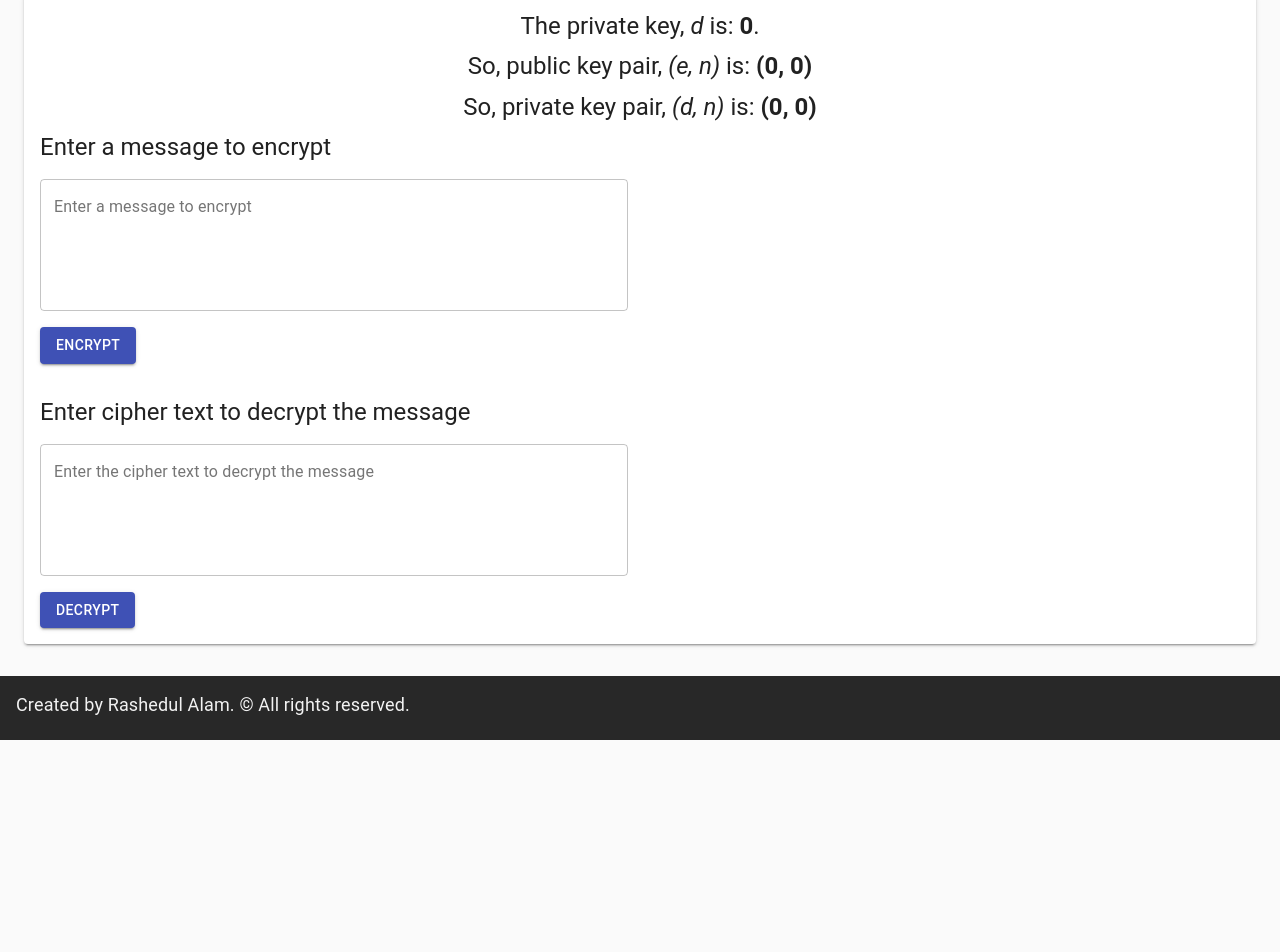
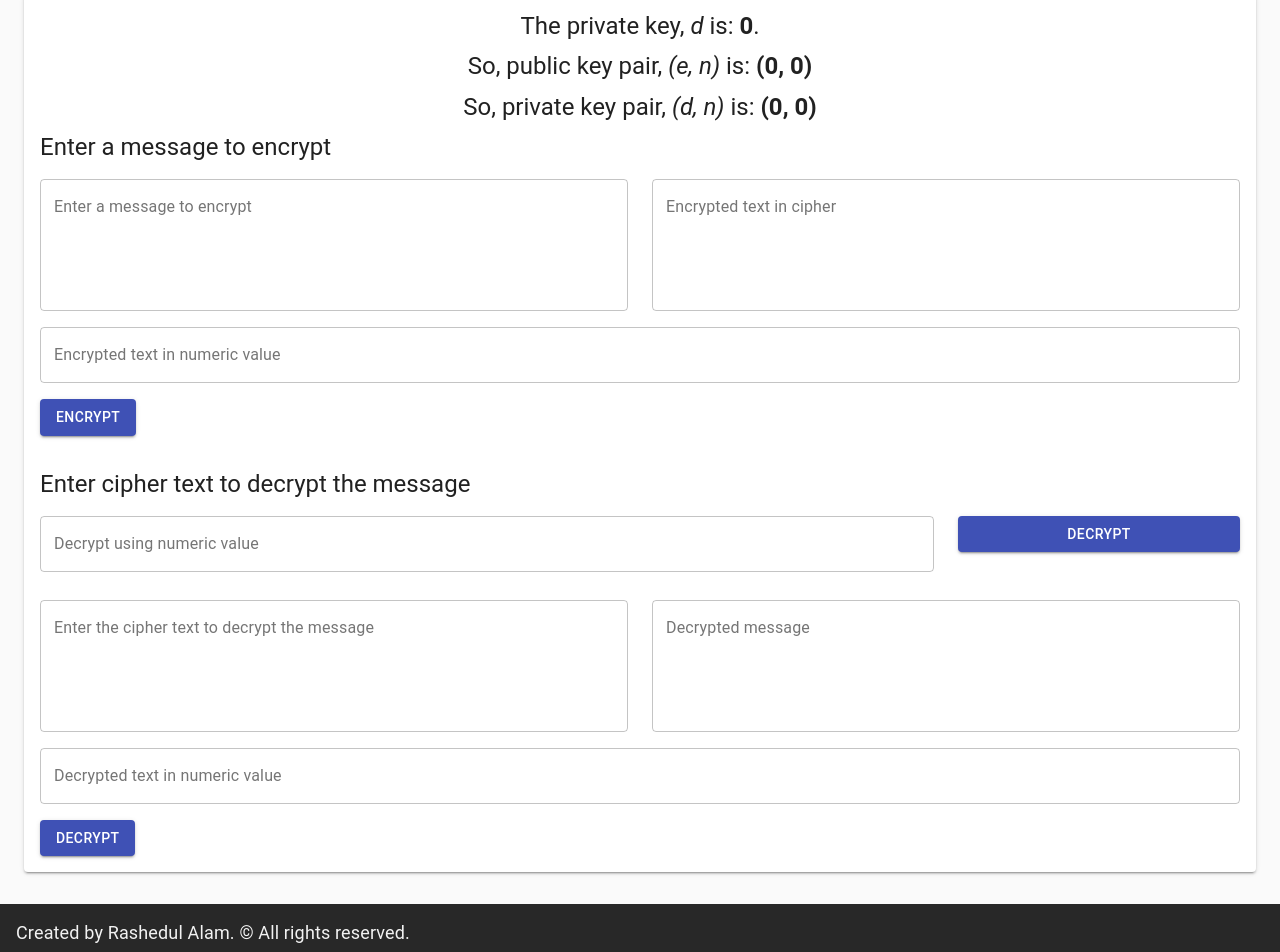
Before and after one commit to Ahasun/rsa-calculator-1, a React (Create React App) app: page / in a window 1280 px wide. Shown: the part 1344-2296 px from the top of the page. Before the commit the page ends 2084 px from the top, so only its background shows below. Built offline with nearby package versions, Linux system fonts and the light colour scheme.

Commit message:
Added numeric value option in case of mistranslation of the string

```diff
--- a/src/Reducer.js
+++ b/src/Reducer.js
@@ -12,6 +12,8 @@ export const initialState = {
   d: "0",
   cipher: "",
   message: "",
+  cipherInNumeric: [],
+  messageInNumeric: [],
   errorbag: [],
 };
 
@@ -106,7 +108,7 @@ const encryptMessage = (message, e, n, phi) => {
     const encrypted = power(character, e, n);
     cipher.push(encrypted.toString());
   }
-  return String.fromCharCode(...cipher);
+  return cipher;
 };
 
 const decryptCipher = (cipher, d, n) => {
@@ -122,12 +124,26 @@ const decryptCipher = (cipher, d, n) => {
     const decrypted = power(character, d, n);
     originalMessage.push(decrypted.toString());
   }
-  return String.fromCharCode(...originalMessage);
+  return originalMessage;
+};
+
+const decryptCipherFromNumeric = (cipherAsNumeric, d, n) => {
+  [d, n] = [BigInt(d), BigInt(n)];
+
+  if (d <= BigInt(0)) return "";
+  if (n <= BigInt(127)) return "";
+
+  const originalMessage = [];
+
+  cipherAsNumeric.forEach((character) => {
+    const decrypted = power(character, d, n);
+    originalMessage.push(decrypted.toString());
+  });
+
+  return originalMessage;
 };
 
 const reducer = (state, action) => {
-  console.log(action);
-  console.log(state);
   switch (action.type) {
     case "SET_P_AND_Q": {
       const p = BigInt(action.item.p);
@@ -185,23 +201,49 @@ const reducer = (state, action) => {
     }
     case "Encrypt": {
       const message = action.item.message;
-      const cipher = encryptMessage(message, state.e, state.n, state.phi);
+      const cipherInNumeric = encryptMessage(
+        message,
+        state.e,
+        state.n,
+        state.phi
+      );
 
-      console.log(cipher);
+      const cipher = String.fromCharCode(...cipherInNumeric);
 
       return {
         ...state,
         cipher,
+        cipherInNumeric,
         errorbag: [],
       };
     }
     case "Decrypt": {
       const cipher = action.item.cipher;
-      const message = decryptCipher(cipher, state.d, state.n);
+      const messageInNumeric = decryptCipher(cipher, state.d, state.n);
+
+      const message = String.fromCharCode(...messageInNumeric);
 
       return {
         ...state,
         message,
+        messageInNumeric,
+        errorbag: [],
+      };
+    }
+    case "DecryptFromNumericCipher": {
+      const cipherAsNumeric = action.item.cipher.split(",");
+      const messageInNumeric = decryptCipherFromNumeric(
+        cipherAsNumeric,
+        state.d,
+        state.n
+      );
+
+      const message = String.fromCharCode(...messageInNumeric);
+
+      return {
+        ...state,
+        message,
+        messageInNumeric,
         errorbag: [],
       };
     }
--- a/src/components/Main/EncryptOrDecrypt.js
+++ b/src/components/Main/EncryptOrDecrypt.js
@@ -10,10 +10,14 @@ import "./EncryptOrDecrypt.css";
 import { useStateValue } from "../../StateProvider";
 
 function EncryptOrDecrypt() {
-  const [{ d, e, n, cipher, message }, dispatch] = useStateValue();
+  const [
+    { d, e, n, cipher, message, cipherInNumeric, messageInNumeric },
+    dispatch,
+  ] = useStateValue();
 
   const messageInput = useRef();
   const cipherInput = useRef();
+  const cipherAsNumericInput = useRef();
 
   const encryptMessage = useCallback(() => {
     dispatch({
@@ -29,6 +33,15 @@ function EncryptOrDecrypt() {
       type: "Decrypt",
       item: {
         cipher: cipherInput.current.value,
+      },
+    });
+  }, [dispatch]);
+
+  const decryptCipherFromNumeric = useCallback(() => {
+    dispatch({
+      type: "DecryptFromNumericCipher",
+      item: {
+        cipher: cipherAsNumericInput.current.value,
       },
     });
   }, [dispatch]);
@@ -64,8 +77,6 @@ function EncryptOrDecrypt() {
               variant="outlined"
             >
               <TextField
-                id="outlined-p-value"
-                type="number"
                 inputRef={messageInput}
                 multiline={true}
                 rows={5}
@@ -76,11 +87,36 @@ function EncryptOrDecrypt() {
             </FormControl>
           </Grid>
           <Grid item xs={6}>
-            <Typography variant="body1" gutterBottom>
-              {cipher}
-            </Typography>
+            <FormControl
+              fullWidth
+              className="encryptOrDecrypt__formControl"
+              variant="outlined"
+            >
+              <TextField
+                multiline={true}
+                rows={5}
+                rowsMax={5}
+                variant="outlined"
+                value={cipher}
+                label="Encrypted text in cipher"
+                aria-readonly
+              />
+            </FormControl>
           </Grid>
         </Grid>
+        <FormControl
+          fullWidth
+          style={{ marginTop: "16px" }}
+          className="encryptOrDecrypt__formControl"
+          variant="outlined"
+        >
+          <TextField
+            variant="outlined"
+            value={cipherInNumeric}
+            label="Encrypted text in numeric value"
+            aria-readonly
+          />
+        </FormControl>
       </div>
       <Button
         variant="contained"
@@ -94,6 +130,33 @@ function EncryptOrDecrypt() {
         Enter cipher text to decrypt the message
       </Typography>
       <div className="encryptOrDecrypt__form">
+        <Grid container spacing={3}>
+          <Grid item xs={9}>
+            <FormControl
+              fullWidth
+              style={{ marginBottom: "16px" }}
+              className="encryptOrDecrypt__formControl"
+              variant="outlined"
+            >
+              <TextField
+                variant="outlined"
+                label="Decrypt using numeric value"
+                inputRef={cipherAsNumericInput}
+              />
+            </FormControl>
+          </Grid>
+          <Grid item xs={3}>
+            <Button
+              fullWidth
+              variant="contained"
+              color="primary"
+              className="encryptOrDecrypt__button"
+              onClick={decryptCipherFromNumeric}
+            >
+              Decrypt
+            </Button>
+          </Grid>
+        </Grid>
         <Grid container spacing={3}>
           <Grid item xs={6}>
             <FormControl
@@ -114,11 +177,36 @@ function EncryptOrDecrypt() {
             </FormControl>
           </Grid>
           <Grid item xs={6}>
-            <Typography variant="body1" gutterBottom>
-              {message}
-            </Typography>
+            <FormControl
+              fullWidth
+              className="encryptOrDecrypt__formControl"
+              variant="outlined"
+            >
+              <TextField
+                multiline={true}
+                rows={5}
+                rowsMax={5}
+                variant="outlined"
+                value={message}
+                label="Decrypted message"
+                aria-readonly
+              />
+            </FormControl>
           </Grid>
         </Grid>
+        <FormControl
+          fullWidth
+          style={{ marginTop: "16px" }}
+          className="encryptOrDecrypt__formControl"
+          variant="outlined"
+        >
+          <TextField
+            variant="outlined"
+            value={messageInNumeric}
+            label="Decrypted text in numeric value"
+            aria-readonly
+          />
+        </FormControl>
       </div>
       <Button
         variant="contained"
```
